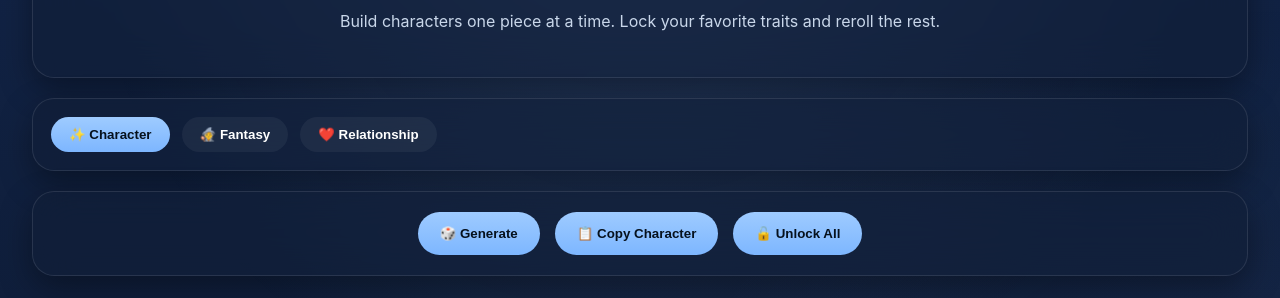
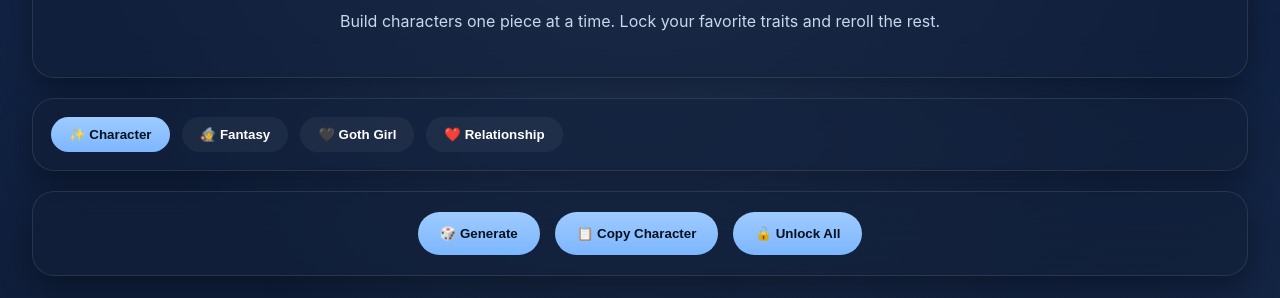
Before and after one commit to cryssycat/generator, a plain HTML site: page index.html in a window 1280 px wide. Shown: the part 123-421 px from the top of the page. Drawn offline with Linux system fonts and the light colour scheme.

Commit message:
Update index.html

```diff
--- a/index.html
+++ b/index.html
@@ -19,6 +19,7 @@
 <nav class="generator-tabs glass">
 <button class="generator-tab active" data-generator="character">✨ Character</button>
 <button class="generator-tab" data-generator="fantasy">🧙 Fantasy</button>
+<button class="generator-tab" data-generator="goth">🖤 Goth Girl</button>
 <button class="generator-tab" data-generator="relationship">❤️ Relationship</button>
 </nav>
 
```
